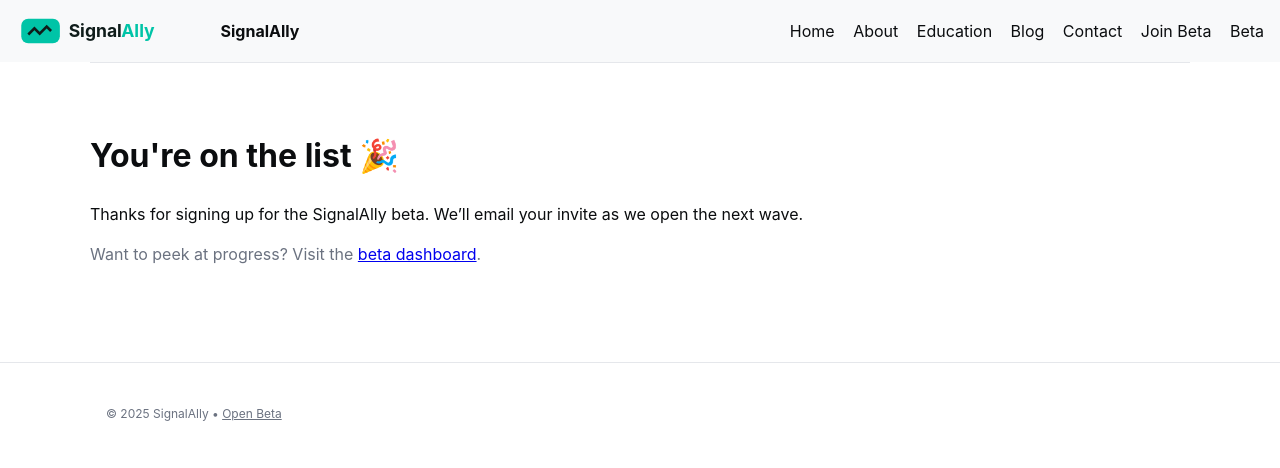
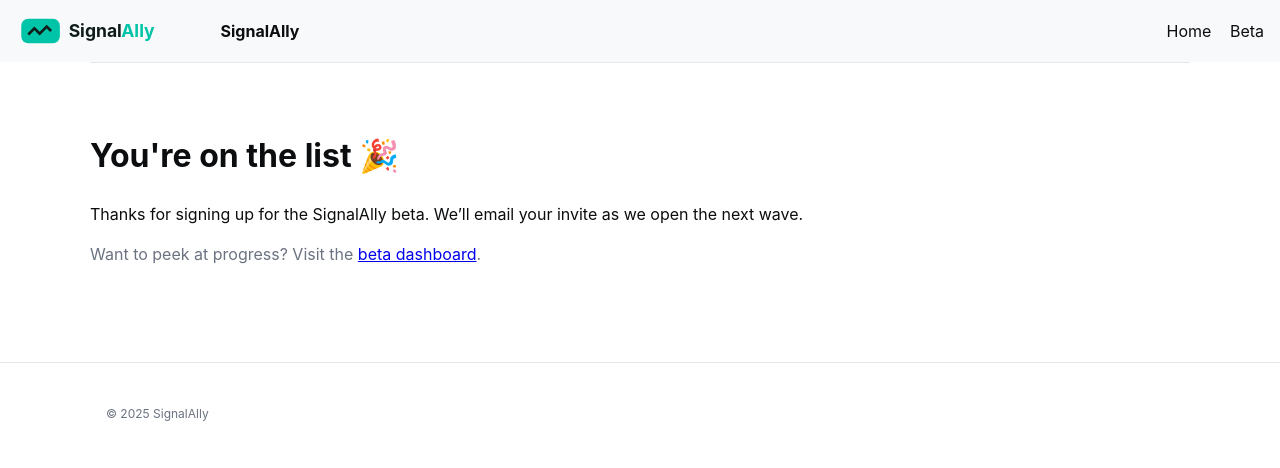
Before and after one commit to signalally/Signalally-website, a plain HTML site: page thank-you.html in a window 1280 px wide. Drawn offline with Linux system fonts and the light colour scheme.

Commit message:
Update thank-you.html

```diff
--- a/thank-you.html
+++ b/thank-you.html
@@ -1,46 +1,31 @@
 <!doctype html>
-<html lang="en"><head>
+<html lang="en">
+<head>
   <meta charset="utf-8" />
-<meta name="viewport" content="width=device-width, initial-scale=1" />
+  <meta name="viewport" content="width=device-width,initial-scale=1" />
   <title>Thanks • SignalAlly</title>
-<meta name="description" content="Thanks for joining the SignalAlly beta — you’re on the list!" />
-<link rel="icon" href="/assets/favicon.svg" />
-
   <link rel="stylesheet" href="styles.css" />
-<!-- Google Analytics 4 -->
-<script async src="https://www.googletagmanager.com/gtag/js?id=G-XXXXXXX"></script>
-<script>
-  window.dataLayer = window.dataLayer || [];
-  function gtag(){dataLayer.push(arguments);}
-  gtag('js', new Date());
-  gtag('config', 'G-XXXXXXX');
-</script>
-
-</head><body>
+</head>
+<body>
   <header class="bar light">
     <div class="brand">
       <img class="logo" src="assets/logo.svg" alt="SignalAlly" />
       <div style="font-weight:700">SignalAlly</div>
       <nav style="margin-left:auto">
         <a href="index.html">Home</a>
-      <a href="about.html">About</a>
-      <a href="education.html">Education</a>
-      <a href="blog.html">Blog</a>
-      <a href="contact.html">Contact</a>
-      <a href="#beta-signup">Join Beta</a>
         <a href="https://beta.signalally.com">Beta</a>
       </nav>
     </div>
   </header>
+
   <main class="wrap section">
     <h1>You're on the list 🎉</h1>
     <p>Thanks for signing up for the SignalAlly beta. We’ll email your invite as we open the next wave.</p>
     <p class="muted">Want to peek at progress? Visit the <a href="https://beta.signalally.com">beta dashboard</a>.</p>
   </main>
+
   <footer>
-  <div class="wrap small muted">© 2025 SignalAlly •
-    <a href="https://beta.signalally.com" class="muted">Open Beta</a>
-  </div>
+    <div class="wrap small muted">© 2025 SignalAlly</div>
   </footer>
-
-</body></html>
+</body>
+</html>
```
Lines whose indentation alone changed are shown as unchanged.
